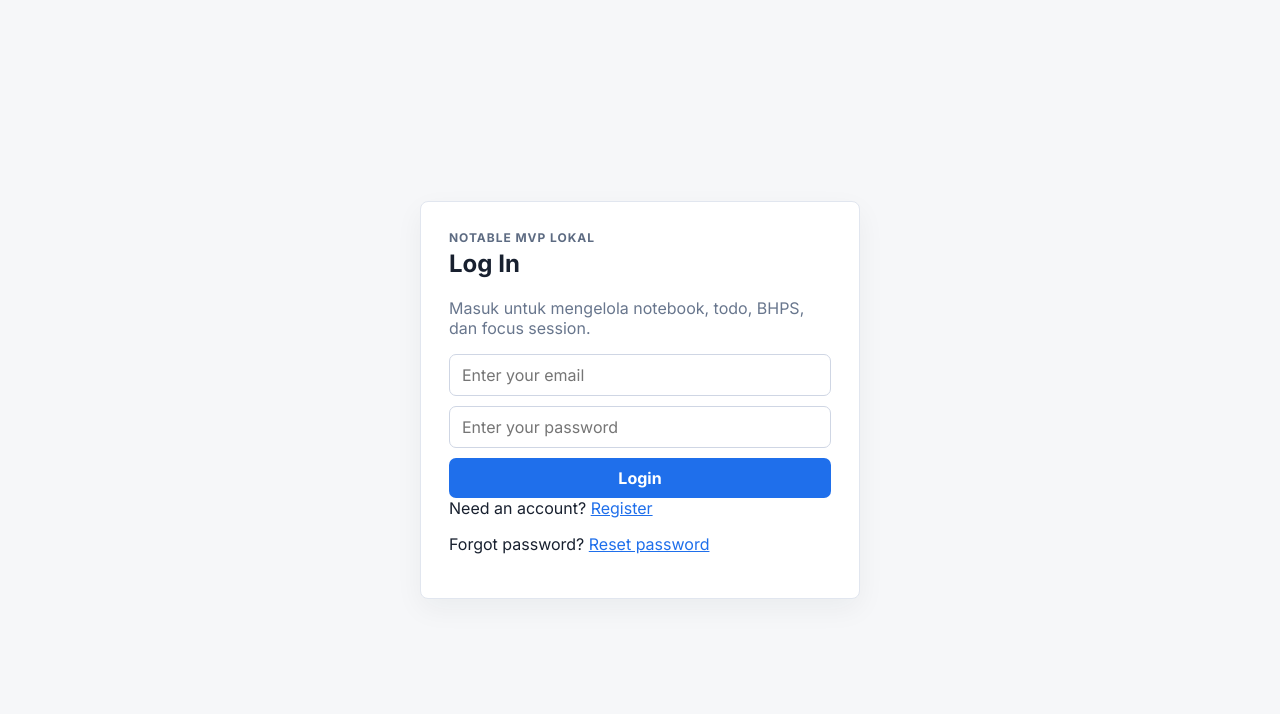
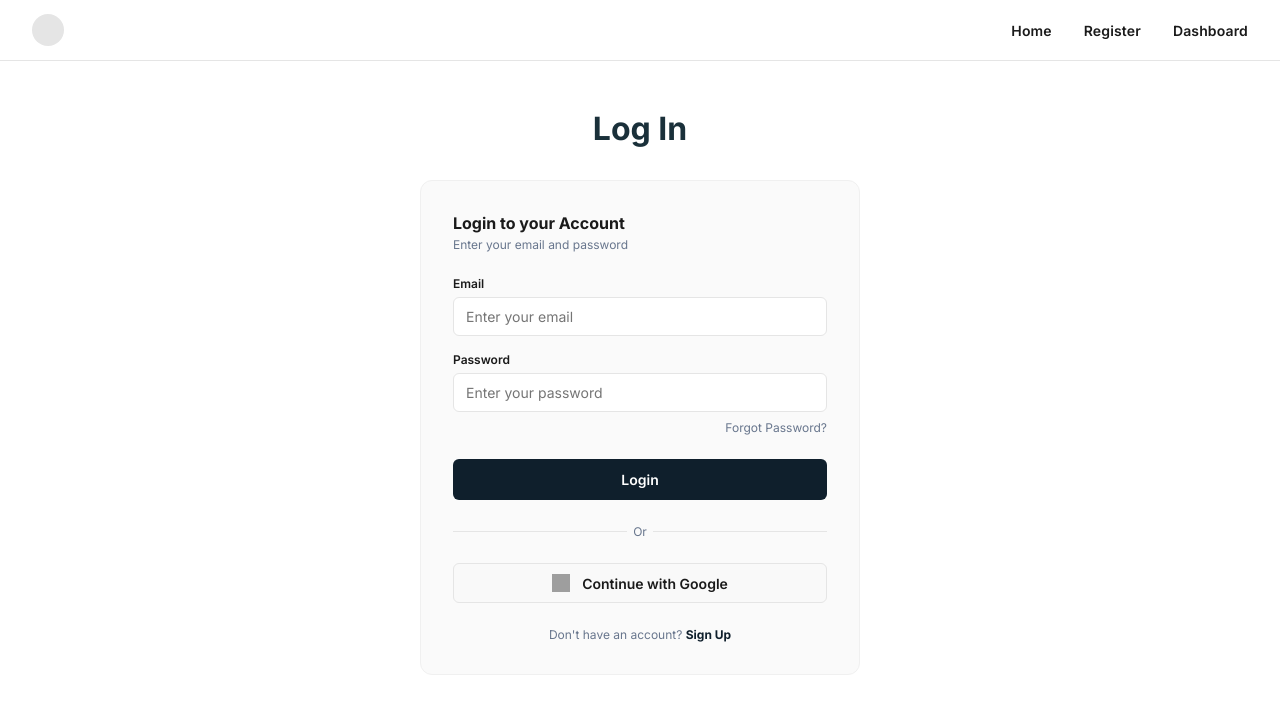
Before and after one commit to Lilyof1hevalley/Notable, a React app in the folder Frontend/: page / in a window 1280 px wide. Shown: the top 714 px of the page. Built offline with nearby package versions, Linux system fonts and the light colour scheme; grey boxes are pictures that could not be loaded; the HTML template or start-up script is replaced by a standard one; a web font is replaced by a local one.

Commit message:
style: update authentication UI layout and styles to match mockups

```diff
--- a/Frontend/src/components/Navbar.jsx
+++ b/Frontend/src/components/Navbar.jsx
@@ -3,20 +3,29 @@ import { Link } from 'react-router-dom'
 const styles = {
   nav: {
     display: 'flex',
-    justifyContent: 'flex-end',
+    justifyContent: 'space-between',
     alignItems: 'center',
-    gap: '32px',
     padding: '14px 32px',
     backgroundColor: '#FFFFFF',
     borderBottom: '1px solid #E5E5E5',
     width: '100%',
+  },
+  logo: {
+    width: '32px',
+    height: '32px',
+    borderRadius: '50%',
+    backgroundColor: '#E5E5E5',
+  },
+  links: {
+    display: 'flex',
+    gap: '32px',
   },
   link: {
     textDecoration: 'none',
     fontSize: '14px',
     color: '#1A1A1A',
     fontFamily: "'Inria Sans', 'Inter', sans-serif",
-    fontWeight: '400',
+    fontWeight: '600',
     letterSpacing: '0.01em',
     transition: 'color 0.15s',
   },
@@ -25,9 +34,12 @@ const styles = {
 function Navbar() {
   return (
     <nav style={styles.nav}>
-      <Link to="/" style={styles.link}>Home</Link>
-      <Link to="/register" style={styles.link}>Register</Link>
-      <Link to="/dashboard" style={styles.link}>Dashboard</Link>
+      <div style={styles.logo}></div>
+      <div style={styles.links}>
+        <Link to="/" style={styles.link}>Home</Link>
+        <Link to="/register" style={styles.link}>Register</Link>
+        <Link to="/dashboard" style={styles.link}>Dashboard</Link>
+      </div>
     </nav>
   )
 }
--- a/Frontend/src/index.css
+++ b/Frontend/src/index.css
@@ -68,13 +68,29 @@ h3 {
 }
 
 .auth-page {
-  display: grid;
+  display: flex;
+  flex-direction: column;
   min-height: 100vh;
-  padding: 24px;
-  place-items: center;
+  background: #ffffff;
 }
 
-.auth-card,
+.auth-content {
+  flex: 1;
+  display: flex;
+  flex-direction: column;
+  align-items: center;
+  padding-top: 48px;
+  padding-bottom: 48px;
+}
+
+.auth-title {
+  font-family: 'Inter', sans-serif;
+  font-size: 32px;
+  font-weight: 700;
+  color: #1A303A;
+  margin-bottom: 32px;
+}
+
 .panel {
   border: 1px solid #e1e6ef;
   border-radius: 8px;
@@ -84,7 +100,127 @@ h3 {
 
 .auth-card {
   width: min(440px, 100%);
-  padding: 28px;
+  padding: 32px;
+  background: #FAFAFA;
+  border: 1px solid #F0F0F0;
+  border-radius: 12px;
+  box-shadow: none;
+}
+
+.auth-card-title {
+  font-size: 16px;
+  font-weight: 700;
+  color: #1A1A1A;
+  margin-bottom: 4px;
+}
+
+.auth-card-subtitle {
+  font-size: 12px;
+  color: #68768d;
+  margin-bottom: 24px;
+}
+
+.auth-form-label {
+  display: block;
+  font-size: 12px;
+  font-weight: 600;
+  color: #1A1A1A;
+  margin-bottom: 6px;
+}
+
+.auth-form-input {
+  width: 100%;
+  border: 1px solid #E5E5E5;
+  border-radius: 6px;
+  padding: 10px 12px;
+  font-size: 14px;
+  margin-bottom: 16px;
+  background: #FFFFFF;
+}
+
+.auth-submit-btn {
+  width: 100%;
+  background: #0F1F2C;
+  color: #FFF;
+  border-radius: 6px;
+  padding: 12px;
+  font-size: 14px;
+  font-weight: 600;
+  margin-top: 8px;
+  border: none;
+  cursor: pointer;
+}
+
+.auth-divider {
+  display: flex;
+  align-items: center;
+  text-align: center;
+  margin: 24px 0;
+  color: #68768d;
+  font-size: 12px;
+}
+
+.auth-divider::before,
+.auth-divider::after {
+  content: '';
+  flex: 1;
+  border-bottom: 1px solid #E5E5E5;
+}
+
+.auth-divider:not(:empty)::before {
+  margin-right: .5em;
+}
+
+.auth-divider:not(:empty)::after {
+  margin-left: .5em;
+}
+
+.google-btn {
+  width: 100%;
+  background: #F9F9F9;
+  border: 1px solid #E5E5E5;
+  color: #1A1A1A;
+  border-radius: 6px;
+  padding: 10px;
+  font-size: 14px;
+  font-weight: 600;
+  display: flex;
+  align-items: center;
+  justify-content: center;
+  gap: 12px;
+  cursor: pointer;
+}
+
+.google-btn img {
+  width: 18px;
+  height: 18px;
+}
+
+.auth-footer-text {
+  text-align: center;
+  font-size: 12px;
+  color: #68768d;
+  margin-top: 24px;
+}
+
+.auth-footer-text a {
+  color: #0F1F2C;
+  font-weight: 700;
+  text-decoration: none;
+}
+
+.forgot-password-link {
+  display: block;
+  text-align: right;
+  font-size: 12px;
+  color: #68768d;
+  text-decoration: none;
+  margin-top: -8px;
+  margin-bottom: 16px;
+}
+
+.forgot-password-link:hover {
+  text-decoration: underline;
 }
 
 .app-shell {
--- a/Frontend/src/pages/Login.jsx
+++ b/Frontend/src/pages/Login.jsx
@@ -2,6 +2,7 @@ import { useState } from 'react'
 import { Link, useLocation, useNavigate } from 'react-router-dom'
 import { apiRequest } from '../lib/api'
 import { useAuth } from '../lib/AuthContext'
+import Navbar from '../components/Navbar'
 
 function Login() {
   const [email, setEmail] = useState('')
@@ -31,39 +32,58 @@ function Login() {
   }
 
   return (
-    <main className="auth-page">
+    <div className="auth-page">
+      <Navbar />
+      <main className="auth-content">
+        <h1 className="auth-title">Log In</h1>
         <section className="auth-card">
-        <p className="eyebrow">Notable MVP Lokal</p>
-        <h1>Log In</h1>
-        <p className="muted">Masuk untuk mengelola notebook, todo, BHPS, dan focus session.</p>
-      <form onSubmit={handleLogin} className="stack">
+          <div className="auth-card-title">Login to your Account</div>
+          <div className="auth-card-subtitle">Enter your email and password</div>
+          <form onSubmit={handleLogin}>
+            <div>
+              <label className="auth-form-label">Email</label>
               <input
                 type="email"
+                className="auth-form-input"
                 placeholder="Enter your email"
                 value={email}
                 onChange={(event) => setEmail(event.target.value)}
                 required
               />
+            </div>
+            <div>
+              <label className="auth-form-label">Password</label>
               <input
                 type="password"
+                className="auth-form-input"
                 placeholder="Enter your password"
                 value={password}
                 onChange={(event) => setPassword(event.target.value)}
                 required
               />
+            </div>
+            <Link to="/reset-password" className="forgot-password-link">Forgot Password?</Link>
+
             {error && <div className="error">{error}</div>}
-        <button type="submit" disabled={isSubmitting}>
+
+            <button type="submit" className="auth-submit-btn" disabled={isSubmitting}>
               {isSubmitting ? 'Logging in...' : 'Login'}
             </button>
           </form>
-      <p>
-        Need an account? <Link to="/register">Register</Link>
-      </p>
-      <p>
-        Forgot password? <Link to="/reset-password">Reset password</Link>
-      </p>
+
+          <div className="auth-divider">Or</div>
+
+          <button type="button" className="google-btn">
+            <img src="https://www.svgrepo.com/show/475656/google-color.svg" alt="Google" />
+            Continue with Google
+          </button>
+
+          <div className="auth-footer-text">
+            Don't have an account? <Link to="/register">Sign Up</Link>
+          </div>
         </section>
       </main>
+    </div>
   )
 }
 
--- a/Frontend/src/pages/NewPassword.jsx
+++ b/Frontend/src/pages/NewPassword.jsx
@@ -1,6 +1,7 @@
 import { useState } from 'react'
 import { Link, useNavigate, useSearchParams } from 'react-router-dom'
 import { apiRequest } from '../lib/api'
+import Navbar from '../components/Navbar'
 
 function NewPassword() {
   const [password, setPassword] = useState('')
@@ -38,34 +39,49 @@ function NewPassword() {
   }
 
   return (
-    <main className="auth-page">
+    <div className="auth-page">
+      <Navbar />
+      <main className="auth-content">
+        <h1 className="auth-title">New Password</h1>
         <section className="auth-card">
-      <h1>Set New Password</h1>
+          <div className="auth-card-title">Create Your New Password</div>
+          <div className="auth-card-subtitle">Please enter your new password</div>
           {!token && <div className="error">Reset token is missing.</div>}
-      <form onSubmit={handleNewPassword} className="stack">
+          <form onSubmit={handleNewPassword}>
+            <div>
+              <label className="auth-form-label">Password</label>
               <input
                 type="password"
+                className="auth-form-input"
                 placeholder="New password"
                 value={password}
                 onChange={(event) => setPassword(event.target.value)}
                 required
               />
+            </div>
+            <div>
+              <label className="auth-form-label">Confirm Password</label>
               <input
                 type="password"
+                className="auth-form-input"
                 placeholder="Confirm new password"
                 value={confirmPassword}
                 onChange={(event) => setConfirmPassword(event.target.value)}
                 required
               />
+            </div>
             {error && <div className="error">{error}</div>}
             {message && <div className="success">{message}</div>}
-        <button type="submit" disabled={isSubmitting || !token}>
+            <button type="submit" className="auth-submit-btn" disabled={isSubmitting || !token}>
               {isSubmitting ? 'Saving...' : 'Save Password'}
             </button>
           </form>
-      <p><Link to="/">Back to login</Link></p>
+          <div className="auth-footer-text">
+            <Link to="/">Back to login</Link>
+          </div>
         </section>
       </main>
+    </div>
   )
 }
 
--- a/Frontend/src/pages/Register.jsx
+++ b/Frontend/src/pages/Register.jsx
@@ -2,10 +2,10 @@ import { useState } from 'react'
 import { Link, useNavigate } from 'react-router-dom'
 import { apiRequest } from '../lib/api'
 import { useAuth } from '../lib/AuthContext'
+import Navbar from '../components/Navbar'
 
 function Register() {
   const [name, setName] = useState('')
-  const [displayName, setDisplayName] = useState('')
   const [email, setEmail] = useState('')
   const [password, setPassword] = useState('')
   const [confirmPassword, setConfirmPassword] = useState('')
@@ -31,7 +31,7 @@ function Register() {
           name,
           email,
           password,
-          display_name: displayName || name,
+          display_name: name,
         }),
       })
       const data = await apiRequest('/auth/login', {
@@ -48,55 +48,79 @@ function Register() {
   }
 
   return (
-    <main className="auth-page">
+    <div className="auth-page">
+      <Navbar />
+      <main className="auth-content">
+        <h1 className="auth-title">Sign Up</h1>
         <section className="auth-card">
-      <p className="eyebrow">Mulai workspace</p>
-      <h1>Register</h1>
-      <form onSubmit={handleRegister} className="stack">
+          <div className="auth-card-title">Create Your Account</div>
+          <div className="auth-card-subtitle">Enter your details and create your password</div>
+          <form onSubmit={handleRegister}>
+            <div>
+              <label className="auth-form-label">Name</label>
               <input
                 type="text"
+                className="auth-form-input"
                 placeholder="Enter your name"
                 value={name}
                 onChange={(event) => setName(event.target.value)}
                 required
               />
-        <input
-          type="text"
-          placeholder="Display name"
-          value={displayName}
-          onChange={(event) => setDisplayName(event.target.value)}
-        />
+            </div>
+            <div>
+              <label className="auth-form-label">Email</label>
               <input
                 type="email"
+                className="auth-form-input"
                 placeholder="Enter your email"
                 value={email}
                 onChange={(event) => setEmail(event.target.value)}
                 required
               />
+            </div>
+            <div>
+              <label className="auth-form-label">Password</label>
               <input
                 type="password"
+                className="auth-form-input"
                 placeholder="Enter your password"
                 value={password}
                 onChange={(event) => setPassword(event.target.value)}
                 required
               />
+            </div>
+            <div>
+              <label className="auth-form-label">Confirm Password</label>
               <input
                 type="password"
+                className="auth-form-input"
                 placeholder="Confirm your password"
                 value={confirmPassword}
                 onChange={(event) => setConfirmPassword(event.target.value)}
                 required
               />
+            </div>
+
             {error && <div className="error">{error}</div>}
-        <button type="submit" disabled={isSubmitting}>
-          {isSubmitting ? 'Creating...' : 'Register'}
+
+            <button type="submit" className="auth-submit-btn" disabled={isSubmitting}>
+              {isSubmitting ? 'Creating...' : 'Sign Up'}
             </button>
           </form>
-      <p>
-        Already have an account? <Link to="/">Log in</Link>
-      </p>
+
+          <div className="auth-divider">Or</div>
+
+          <button type="button" className="google-btn">
+            <img src="https://www.svgrepo.com/show/475656/google-color.svg" alt="Google" />
+            Continue with Google
+          </button>
+
+          <div className="auth-footer-text">
+            Already have an account? <Link to="/">Login</Link>
+          </div>
         </section>
       </main>
+    </div>
   )
 }
 
--- a/Frontend/src/pages/ResetPassword.jsx
+++ b/Frontend/src/pages/ResetPassword.jsx
@@ -1,6 +1,7 @@
 import { useState } from 'react'
 import { Link } from 'react-router-dom'
 import { apiRequest } from '../lib/api'
+import Navbar from '../components/Navbar'
 
 function ResetPassword() {
   const [email, setEmail] = useState('')
@@ -27,33 +28,43 @@ function ResetPassword() {
   }
 
   return (
-    <main className="auth-page">
+    <div className="auth-page">
+      <Navbar />
+      <main className="auth-content">
+        <h1 className="auth-title">Password Reset</h1>
         <section className="auth-card">
-      <h1>Reset Password</h1>
-      <p className="muted">Untuk lokal, token reset akan tampil langsung jika email terdaftar.</p>
-      <form onSubmit={handleReset} className="stack">
+          <div className="auth-card-title">Reset Your Password</div>
+          <div className="auth-card-subtitle">Enter your email and we'll send a reset link</div>
+          <form onSubmit={handleReset}>
+            <div>
+              <label className="auth-form-label">Email</label>
               <input
                 type="email"
+                className="auth-form-input"
                 placeholder="Enter your email"
                 value={email}
                 onChange={(event) => setEmail(event.target.value)}
                 required
               />
+            </div>
             {error && <div className="error">{error}</div>}
-        <button type="submit" disabled={isSubmitting}>
-          {isSubmitting ? 'Generating...' : 'Reset Password'}
+            <button type="submit" className="auth-submit-btn" disabled={isSubmitting}>
+              {isSubmitting ? 'Generating...' : 'Send Reset Link'}
             </button>
           </form>
           {result && (
-        <div className="notice">
+            <div className="notice" style={{ marginTop: '16px' }}>
               <strong>{result.message}</strong>
               {result.resetToken && <code>{result.resetToken}</code>}
               {result.resetLink && <Link to={`/new-password?token=${result.resetToken}`}>Open reset form</Link>}
             </div>
           )}
-      <p><Link to="/">Back to login</Link></p>
+          <div className="auth-footer-text">
+            <Link to="/">Back to login</Link>
+          </div>
         </section>
       </main>
+    </div>
   )
 }
 
```
Lines whose indentation alone changed are shown as unchanged.
